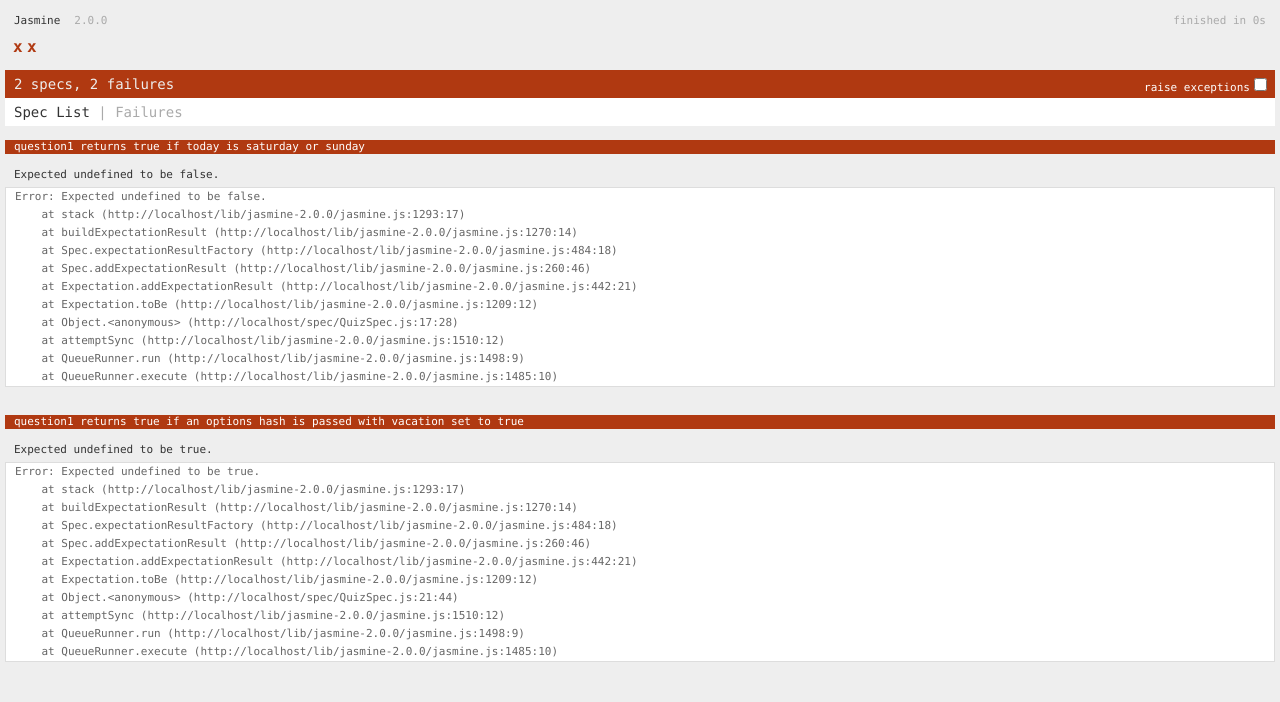
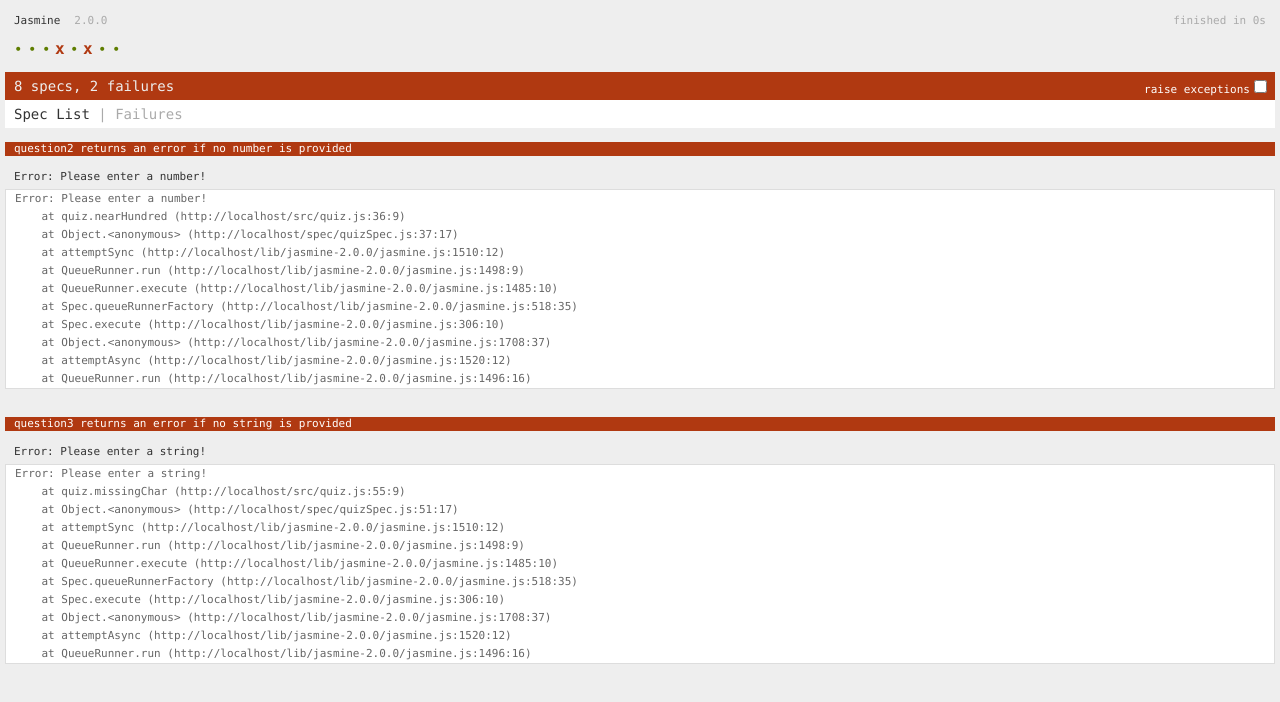
Before and after one commit to ga-wdi-boston/wdi_7_js_quiz_2_jasmine, a plain HTML site: page SpecRunner.html in a window 1280 px wide. Drawn offline with Linux system fonts and the light colour scheme.

Commit message:
All specs passing except error throwing

```diff
--- a/SpecRunner.html
+++ b/SpecRunner.html
@@ -12,11 +12,11 @@
   <script type="text/javascript" src="lib/jasmine-2.0.0/boot.js"></script>
 
   <!-- include source files here... -->
-  <script type="text/javascript" src="src/Quiz.js"></script>
+  <script type="text/javascript" src="src/quiz.js"></script>
 
   <!-- include spec files here... -->
   <script type="text/javascript" src="spec/SpecHelper.js"></script>
-  <script type="text/javascript" src="spec/QuizSpec.js"></script>
+  <script type="text/javascript" src="spec/quizSpec.js"></script>
 
 </head>
 
--- a/spec/quizSpec.js
+++ b/spec/quizSpec.js
@@ -12,6 +12,7 @@
 
 describe('question1', function() {
 
+
   it('returns true if today is saturday or sunday', function() {
     // Assuming you're taking this on a weekday!
     expect(quiz.sleepIn()).toBe(false);
@@ -23,5 +24,56 @@ describe('question1', function() {
 
 });
 
+describe('question2', function() {
+
+
+  it('returns true if the number is near 100', function() {
+    // Assuming you're taking this on a weekday!
+    expect(quiz.nearHundred(92)).toBe(true);
+    expect(quiz.nearHundred(89)).toBe(false);
+  });
+
+  it('returns an error if no number is provided', function() {
+    expect(quiz.nearHundred('dfsdfsd')).toThrow(new Error('Please enter a number!'));
+  });
+
+});
+
+describe('question3', function() {
+
+
+  it('returns the new string', function() {
+    // Assuming you're taking this on a weekday!
+    expect(quiz.missingChar('kittie', 1)).toEqual('kttie');
+  });
+
+  it('returns an error if no string is provided', function() {
+    expect(quiz.missingChar(343, 3432)).toThrow(new Error('Please enter a string!'));
+  });
+
+});
+
+describe('question4', function() {
+
+
+  it('returns the new string without del', function() {
+    // Assuming you're taking this on a weekday!
+    expect(quiz.delDel('abdelcd')).toEqual('abcd');
+    expect(quiz.delDel('xyz')).toEqual('xyz');
+  });
+
+});
+
+describe('question5', function() {
+
+
+  it('returns the new string, adding the last letter in front of the word', function() {
+    // Assuming you're taking this on a weekday!
+    expect(quiz.backAround('cat')).toEqual('tca');
+    expect(quiz.backAround('hello')).toEqual('ohell');
+  });
+
+});
+
 // Write the next tests yourself!
 // See quiz.js for more details
--- a/src/quiz.js
+++ b/src/quiz.js
@@ -12,7 +12,17 @@ var quiz = {};
 // quiz.sleepIn() => false
 // quiz.sleepIn({vacation: true}) => true
 quiz.sleepIn = function(options) {
-}
+	options = options || {};
+	var day = new Date().getDay();
+	if (day === 0 || day === 6) {
+		return true;
+	}
+	else if (options.vacation === true) {
+		return true;
+	} else {
+		return false;
+	}
+};
 
 // Question 2: function called nearHundred
 //////////////
@@ -21,6 +31,18 @@ quiz.sleepIn = function(options) {
 // quiz.nearHundred(52) => false
 // quiz.nearHundred(93) => true
 // quiz.nearHundred('two') => Error: Please enter a number!
+quiz.nearHundred = function(num) {
+	if(typeof(num) !== 'number') {
+		throw new Error('Please enter a number!');
+	} else {
+		if ((num < 100) && (num > 90)) {
+			return true;
+		} else {
+			return false;
+		}
+	}
+}
+
 
 // Question 3: a function called missingChar
 //////////////
@@ -28,15 +50,32 @@ quiz.sleepIn = function(options) {
 // If you don't enter a string
 // quiz.missingChar("kittie", 1) => "kttie"
 // quiz.missingChar(347, 1) => Error: Please enter a string!
+quiz.missingChar = function(string, index) {
+	if(typeof(string) !== 'string') {
+		throw new Error('Please enter a string!');
+	} else {
+		newString = (string.slice(0, index) + string.slice(index + 1));
+	}
+	return newString;
+}
 
 // Question 4: a function called delDel
 //////////////
 // Remove "del" from a string.
 // quiz.delDel("abdelcd") => "abcd"
 // quiz.delDel("xyz") => "xyz"
+quiz.delDel = function(string) {
+	newString = string.split(/del/);
+	return newString.join('')
+}
 
 // Question 5: a method called backAround
 //////////////
 // Given a string, move the last character to the beginning.
 // "cat".backAround() => "tca"
 // "hello".backAround() => "ohell"
+quiz.backAround = function(string) {
+	last = string.slice(-1);
+	newString = (last + string.slice(0, -1));
+	return newString;
+}
```
